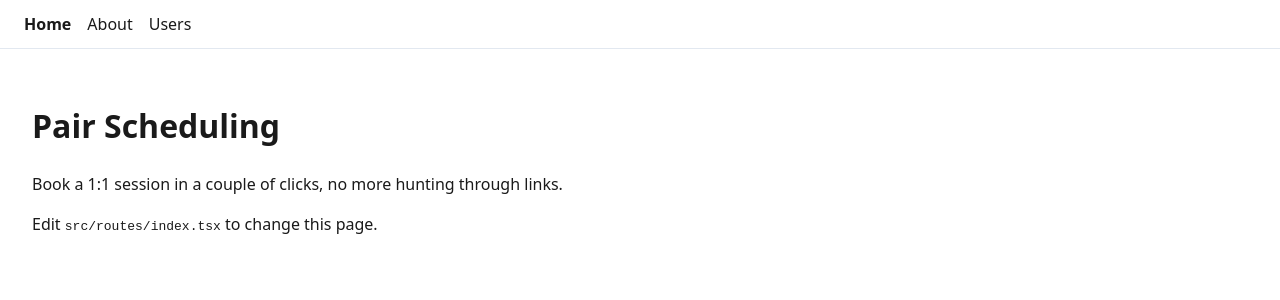
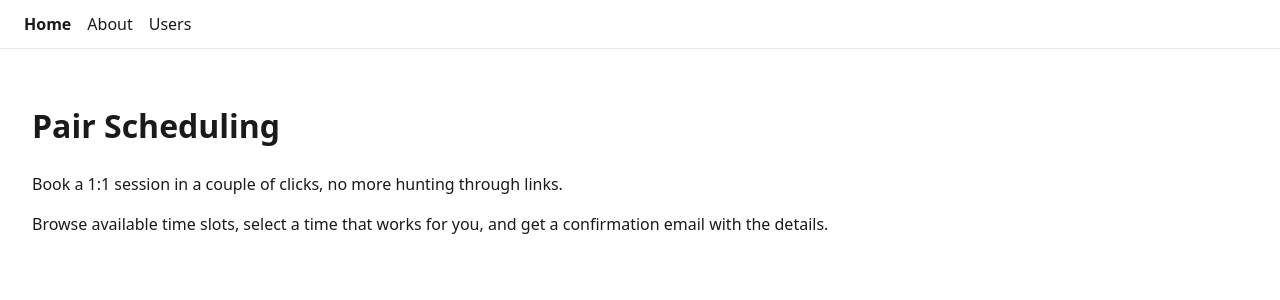
Before and after one commit to theangelskies/Pair-Scheduling, a React (Vite) app in the folder frontend/: page / in a window 1280 px wide. Shown: the top 300 px of the page. Built offline with nearby package versions, Linux system fonts and the light colour scheme.

Commit message:
Update HomePage content to improve user guidance and engagement

```diff
--- a/frontend/src/routes/index.tsx
+++ b/frontend/src/routes/index.tsx
@@ -11,7 +11,7 @@ function HomePage() {
       <h1>Pair Scheduling</h1>
       <p>Book a 1:1 session in a couple of clicks, no more hunting through links.</p>
       <p>
-        Edit <code>src/routes/index.tsx</code> to change this page.
+        Browse available time slots, select a time that works for you, and get a confirmation email with the details.
       </p>
     </div>
   )
```
